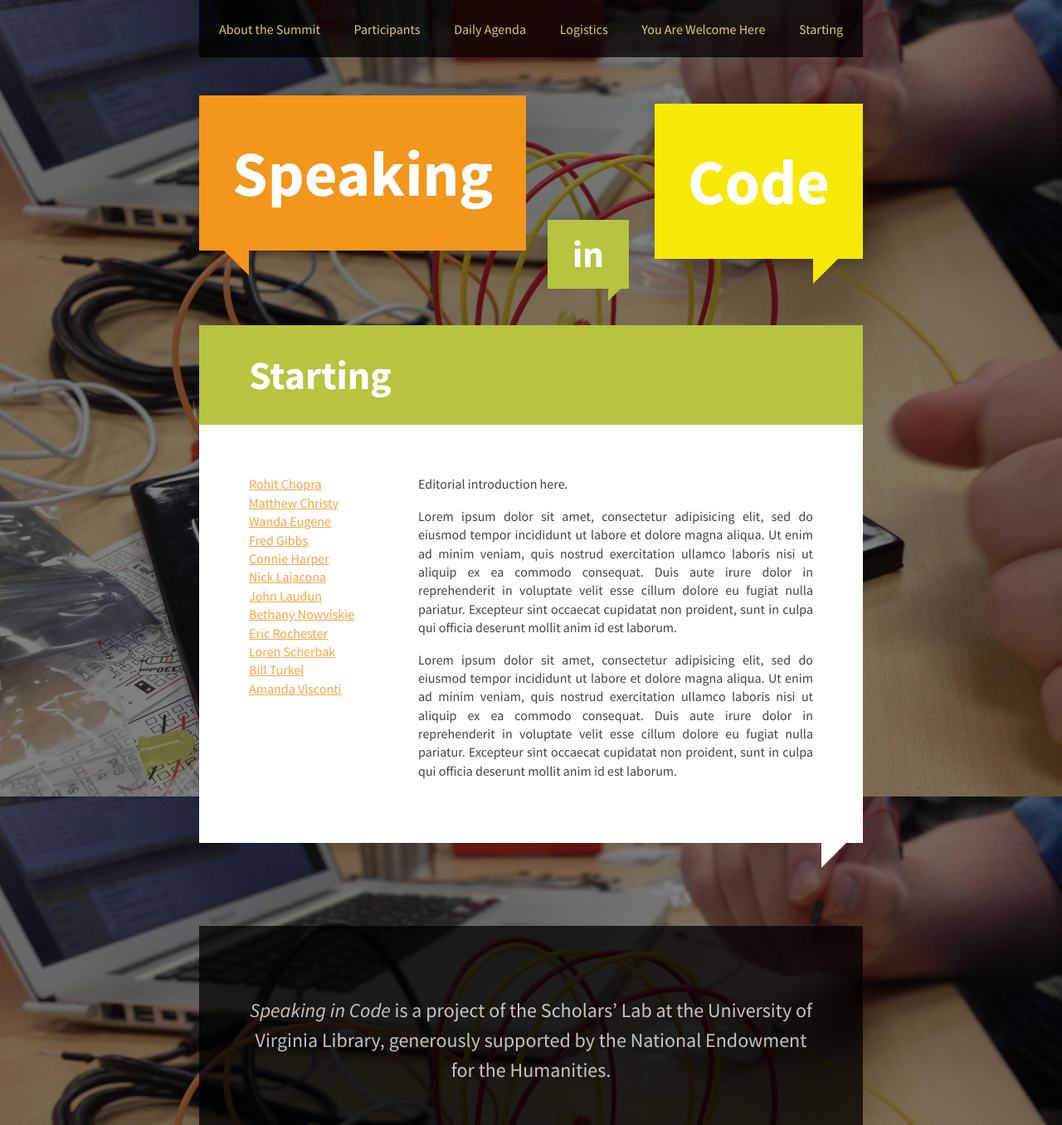
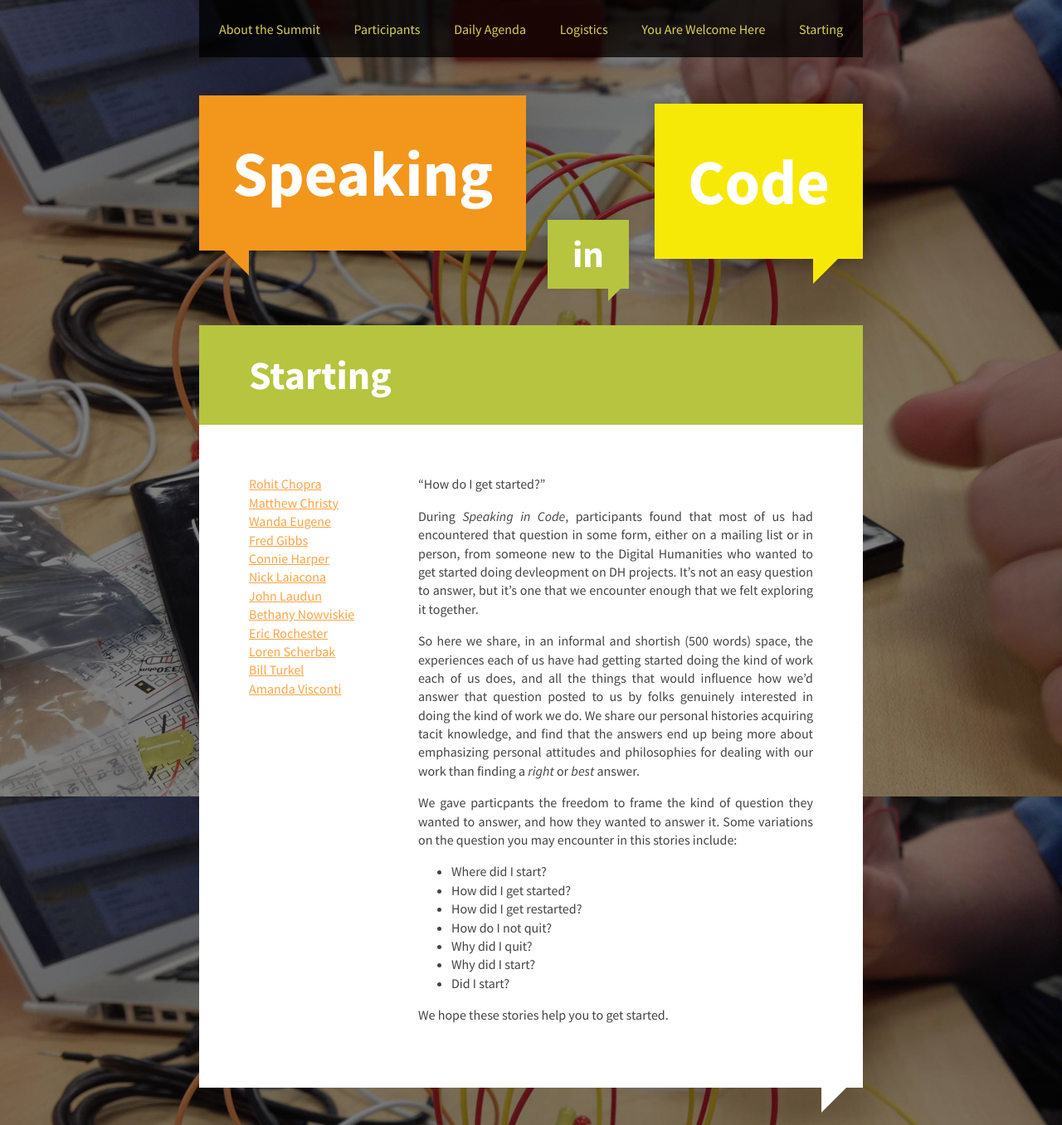
Before and after one commit to scholarslab/speakingincode, a Jekyll site: the page built from starting/index.md, in a window 1280 px wide and 1400 px high, cut to the strip 0-1356 px from the top of the window. Shown: the whole strip at 83% size. Built offline with Jekyll 4.4.1, drawn with Linux system fonts in a browser that asks for light colours; nearby versions of some CDN libraries; some web fonts are replaced; Markdown is read by kramdown in place of the engine named in the settings.

Commit message:
Adds introductory text for starting.

```diff
--- a/starting/index.md
+++ b/starting/index.md
@@ -1,10 +1,35 @@
 ---
 layout: post
-
 ---
 
-Editorial introduction here.
+“How do I get started?”
 
-Lorem ipsum dolor sit amet, consectetur adipisicing elit, sed do eiusmod tempor incididunt ut labore et dolore magna aliqua. Ut enim ad minim veniam, quis nostrud exercitation ullamco laboris nisi ut aliquip ex ea commodo consequat. Duis aute irure dolor in reprehenderit in voluptate velit esse cillum dolore eu fugiat nulla pariatur. Excepteur sint occaecat cupidatat non proident, sunt in culpa qui officia deserunt mollit anim id est laborum.
+During *Speaking in Code*, participants found that most of us had
+encountered that question in some form, either on a mailing list or in
+person, from someone new to the Digital Humanities who wanted to get
+started doing devleopment on DH projects. It's not an easy question to
+answer, but it's one that we encounter enough that we felt exploring it
+together.
 
-Lorem ipsum dolor sit amet, consectetur adipisicing elit, sed do eiusmod tempor incididunt ut labore et dolore magna aliqua. Ut enim ad minim veniam, quis nostrud exercitation ullamco laboris nisi ut aliquip ex ea commodo consequat. Duis aute irure dolor in reprehenderit in voluptate velit esse cillum dolore eu fugiat nulla pariatur. Excepteur sint occaecat cupidatat non proident, sunt in culpa qui officia deserunt mollit anim id est laborum.
+So here we share, in an informal and shortish (500 words) space, the
+experiences each of us have had getting started doing the kind of work
+each of us does, and all the things that would influence how we’d answer
+that question posted to us by folks genuinely interested in doing the
+kind of work we do. We share our personal histories acquiring tacit
+knowledge, and find that the answers end up being more about emphasizing
+personal attitudes and philosophies for dealing with our work than
+finding a *right* or *best* answer.
+
+We gave particpants the freedom to frame the kind of question they
+wanted to answer, and how they wanted to answer it. Some variations on
+the question you may encounter in this stories include:
+
+- Where did I start?
+- How did I get started?
+- How did I get restarted?
+- How do I not quit?
+- Why did I quit?
+- Why did I start?
+- Did I start?
+
+We hope these stories help you to get started.
```
